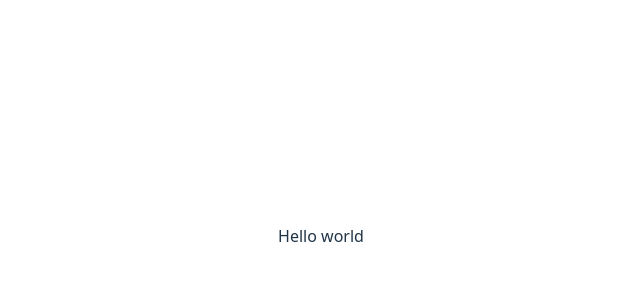
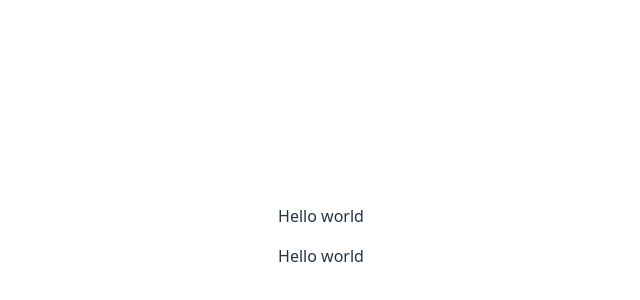
Before and after one commit to Rai-zip/ReactRepo, a React (Vite) app in the folder frontend/: page / in a window 1280 px wide. Shown: the part 164-464 px from the top of the page, without its empty margins (319-959 px from the left). Built offline with nearby package versions, Linux system fonts and the light colour scheme.

Commit message:
Introduced to the concept of fragments

```diff
--- a/frontend/src/App.jsx
+++ b/frontend/src/App.jsx
@@ -3,9 +3,14 @@ import './App.css'
 function App() {
 
   return (
-    <div>
-      <p>Hello world</p>
-    </div>
+    <>
+      <div>
+        <p>Hello world</p>
+      </div>
+      <div>
+        <p>Hello world</p>
+      </div>
+    </>
   )
 }
 
```
